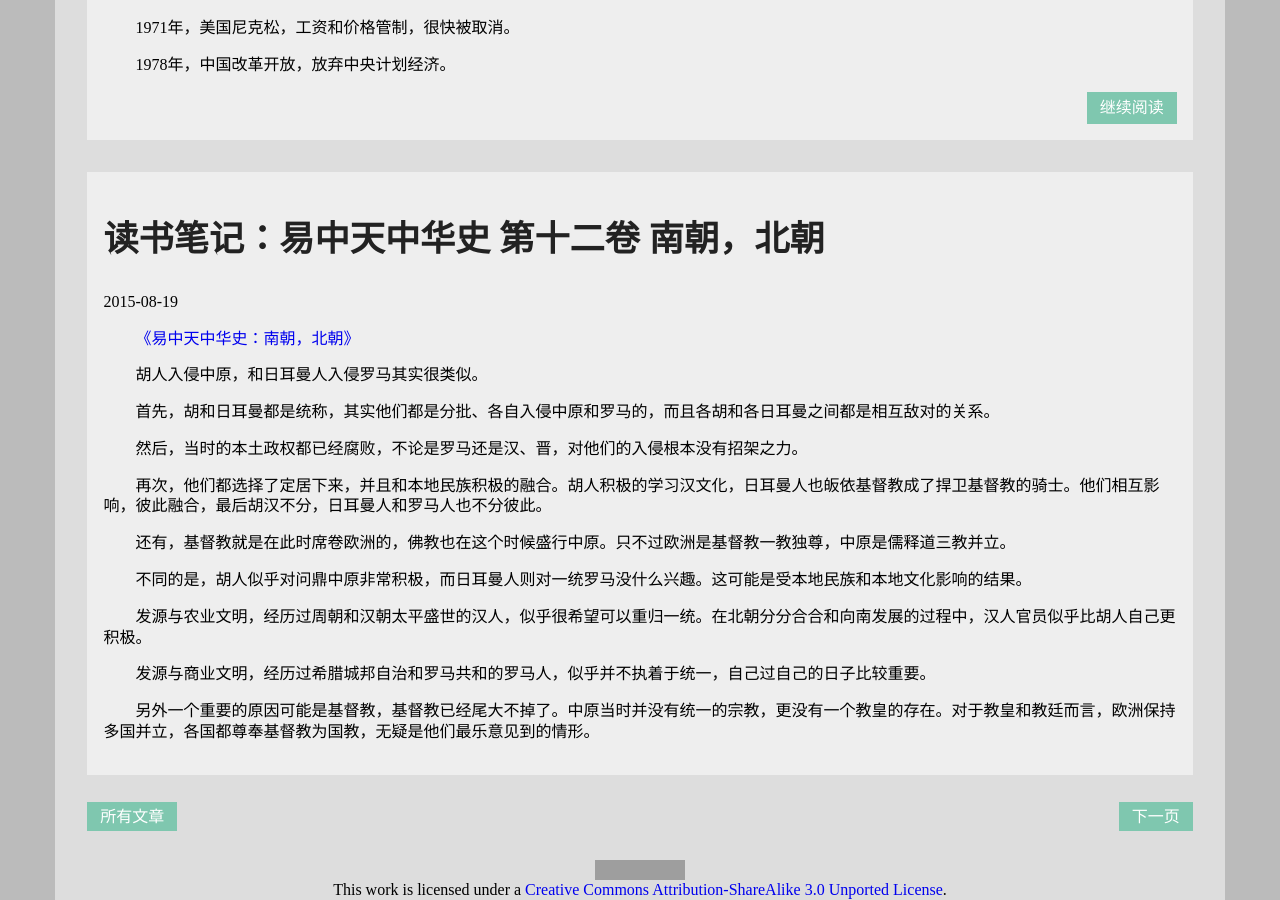
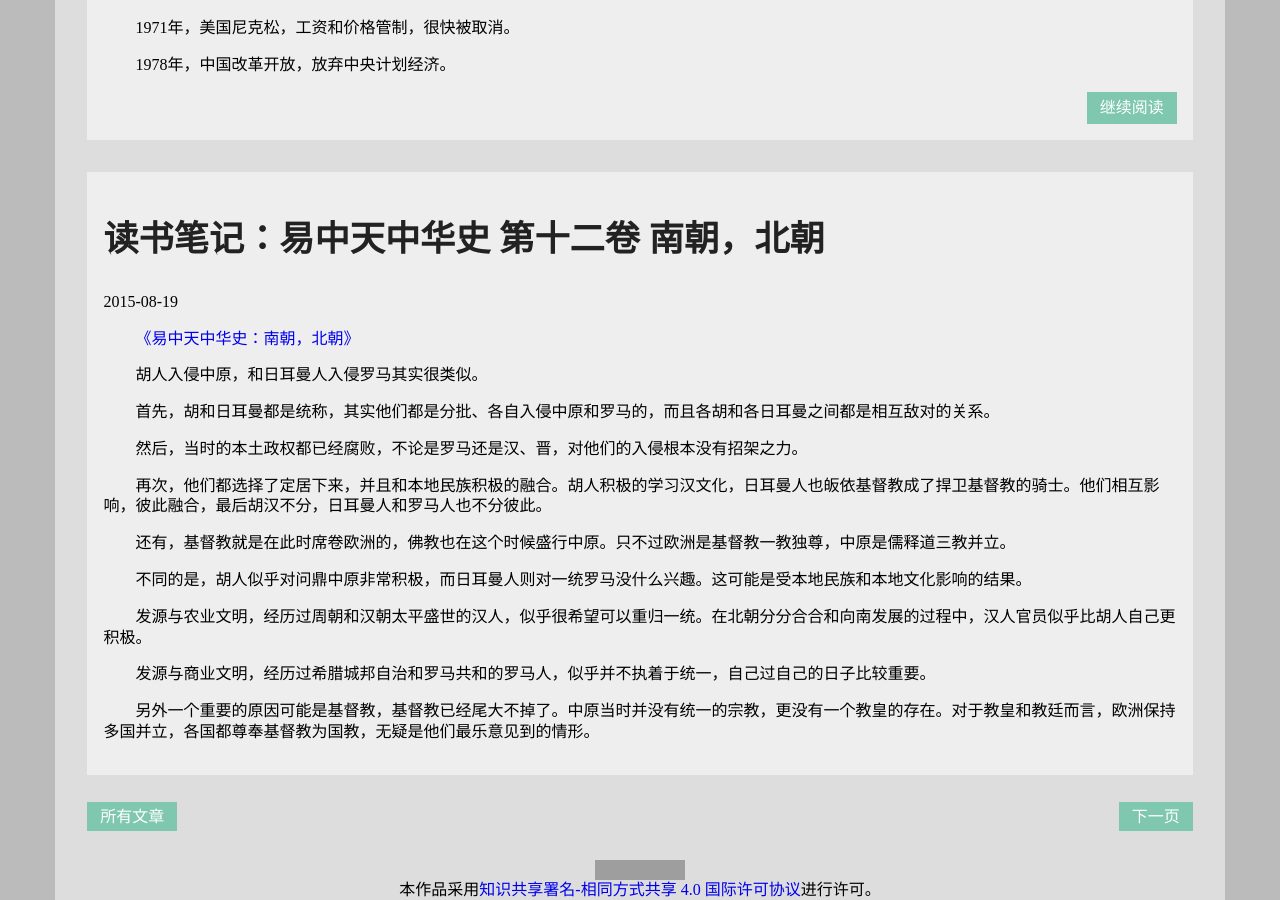
Before and after one commit to leiqin/leiqin.github.io, a Jekyll site: the page built from index.html, in a window 1280 px wide and 900 px high, scrolled down 4871 px. Built offline with Jekyll 4.4.1, drawn with Linux system fonts in a browser that asks for light colours; the list of posts is cut into pages by our own code; comment, search, counter and statistics services are not loaded; grey boxes are pictures that could not be loaded.

Commit message:
* 升级授权协议 CC-by-sa 3.0 -> CC-by-sa 4.0

```diff
--- a/_includes/copyright.html
+++ b/_includes/copyright.html
@@ -1,8 +1,3 @@
 <div id="copyright" style="text-align:center">
-    <a rel="license" href="http://creativecommons.org/licenses/by-sa/3.0/deed.en_US">
-        <img alt="Creative Commons License" style="border-width:0" src="http://i.creativecommons.org/l/by-sa/3.0/88x31.png" />
-    </a>
-    <br />
-    This work is licensed under a
-    <a rel="license" href="http://creativecommons.org/licenses/by-sa/3.0/deed.en_US">Creative Commons Attribution-ShareAlike 3.0 Unported License</a>.
+	<a rel="license" href="http://creativecommons.org/licenses/by-sa/4.0/"><img alt="知识共享许可协议" style="border-width:0" src="https://i.creativecommons.org/l/by-sa/4.0/88x31.png" /></a><br />本作品采用<a rel="license" href="http://creativecommons.org/licenses/by-sa/4.0/">知识共享署名-相同方式共享 4.0 国际许可协议</a>进行许可。
 </div>
```
